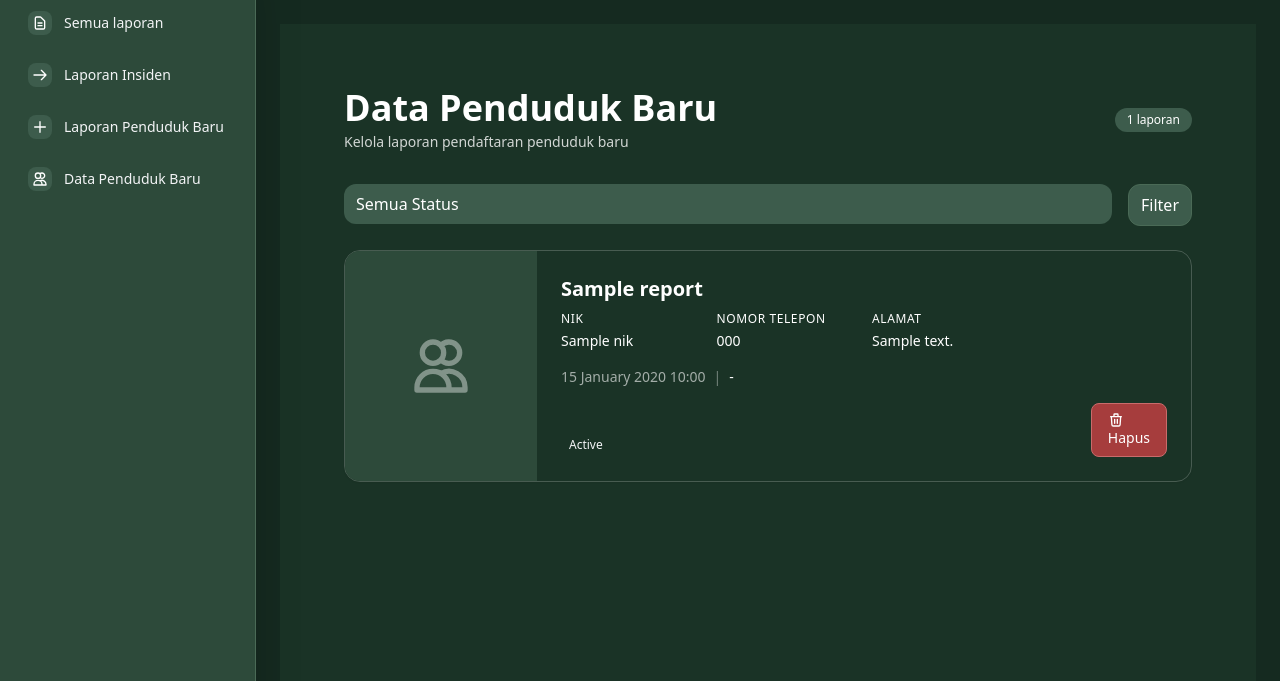
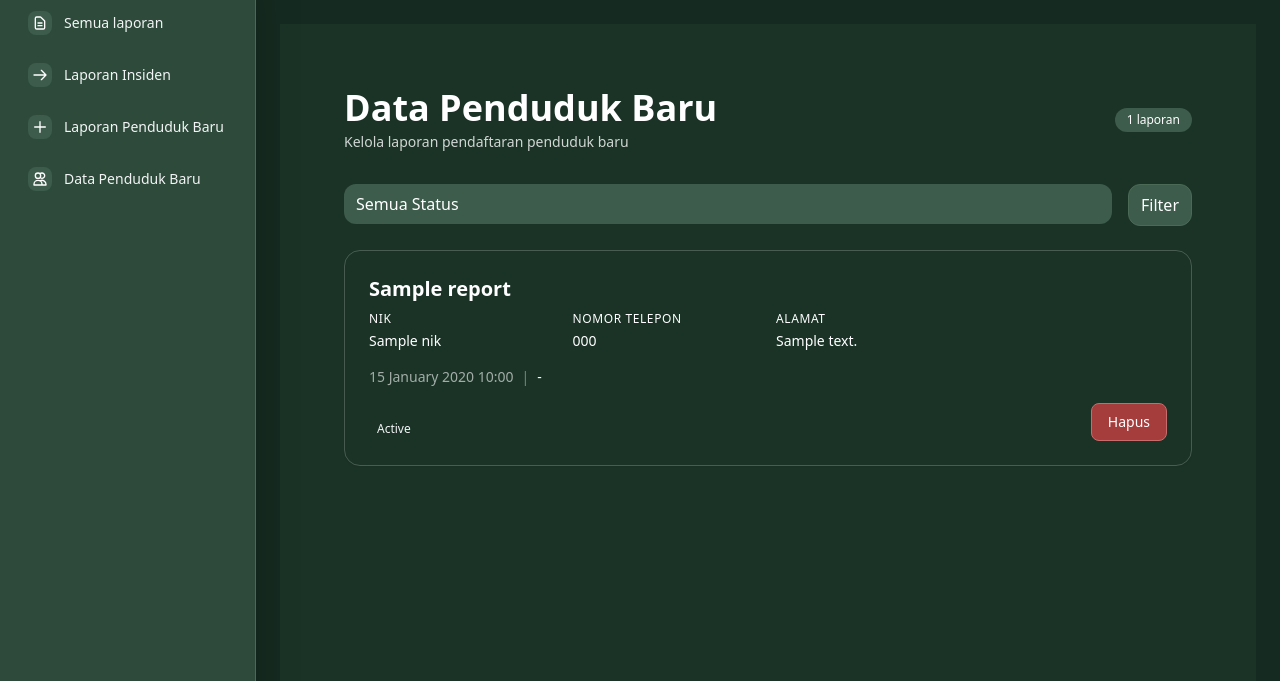
Before and after one commit to Arfan9swn/sapa-trantib, a Laravel app: template resources/views/reports/new-residence-index.blade.php in a window 1280 px wide. Shown: the part 65-746 px from the top of the page. Run offline with Laravel 12, Linux system fonts and the light colour scheme; the template is opened without the code that fills it: most values are stand-ins (such as "Sample title", 1, 10 or a date in 2020); style sheets or scripts are compiled from the project's sources; parts of the project's set-up code (start-up, migrations or seed data) failed here and were passed over.

Commit message:
style: Some stylistic choices for the card

```diff
--- a/resources/views/reports/new-residence-index.blade.php
+++ b/resources/views/reports/new-residence-index.blade.php
@@ -33,14 +33,8 @@
             </form>
 
                 @forelse($reports as $report)
-                <div class="rounded-2xl shadow-sm border border-white/20 overflow-hidden">
+                <div class="rounded-2xl shadow-sm border border-white/20 overflow-hidden mb-8">
                     <div class="flex flex-col md:flex-row">
-                        <!-- Info Icon -->
-                        <div class="w-full md:w-48 h-48 md:h-auto bg-[#2d4a3a] flex items-center justify-center">
-                            <svg class="w-16 h-16 text-white/40" fill="none" stroke="currentColor" viewBox="0 0 24 24">
-                                <path stroke-linecap="round" stroke-linejoin="round" stroke-width="2" d="M12 4.354a4 4 0 110 5.292M15 21H3v-1a6 6 0 0112 0v1zm0 0h6v-1a6 6 0 00-9-5.197M13 7a4 4 0 11-8 0 4 4 0 018 0z"></path>
-                            </svg>
-                        </div>
 
                         <!-- Content -->
                         <div class="p-6 flex-1">
@@ -81,8 +75,7 @@
                                     @if ($isAdmin)
                                     <form action="{{ route('warga.reports.new-residence.destroy', $report->new_residence_id) }}" method="POST" class="inline">
                                         @csrf @method('DELETE')
-                                        <button type="submit" onclick="return confirm('Yakin menghapus laporan penduduk baru ini?')" class="bg-[#a63d3d] hover:bg-[#8f3333] text-white px-4 py-2 rounded-lg text-sm font-medium transition-colors border border-[#c96b6b]">
-                                            <svg class="w-4 h-4" fill="none" stroke="currentColor" viewBox="0 0 24 24"><path stroke-linecap="round" stroke-linejoin="round" stroke-width="2" d="M19 7l-.867 12.142A2 2 0 0116.138 21H7.862a2 2 0 01-1.995-1.858L5 7m5 4v6m4-6v6m1-10V4a1 1 0 00-1-1h-4a1 1 0 00-1 1v3M4 7h16"></path></svg>
+                                        <button type="submit" onclick="return confirm('Yakin menghapus laporan penduduk baru ini?')" class="bg-[#a63d3d] hover:bg-[#8f3333] flex flex-row text-white px-4 py-2 rounded-lg text-sm font-medium transition-colors border border-[#c96b6b]">
                                             Hapus
                                         </button>
                                     </form>
```
